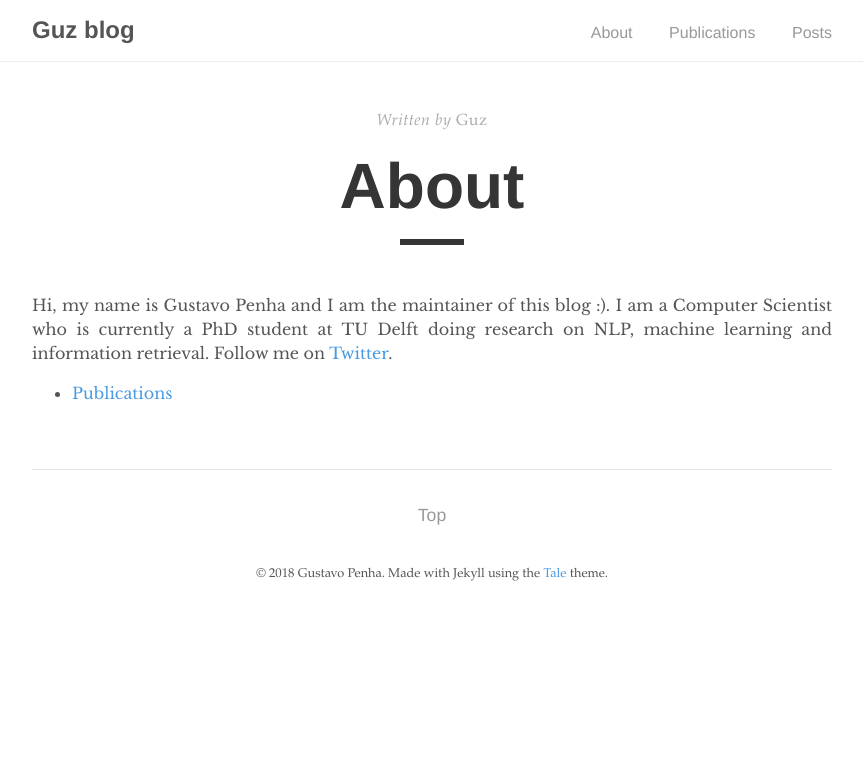
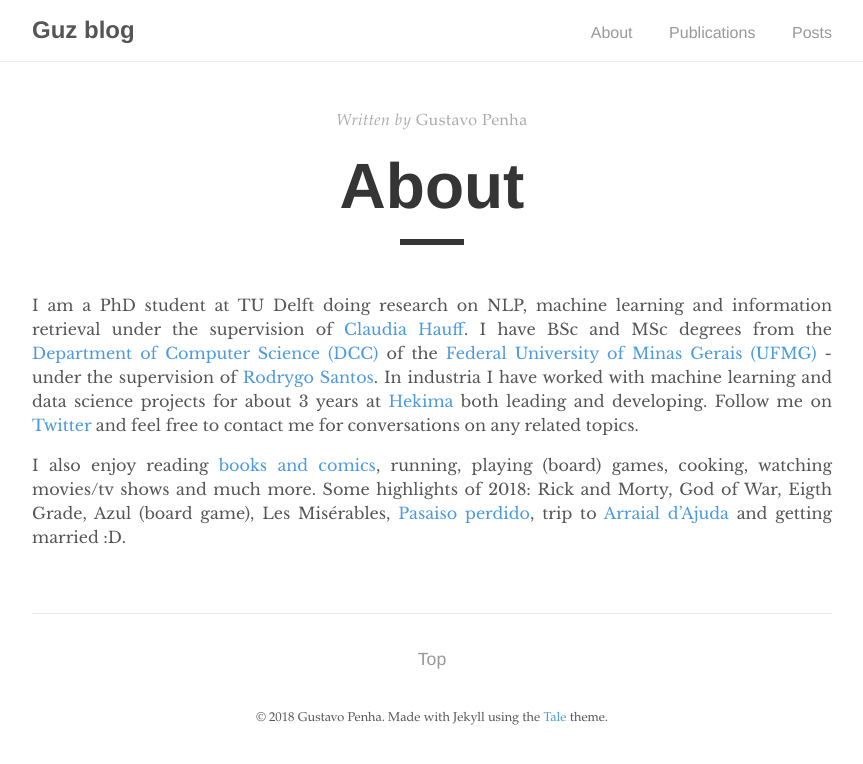
Before and after one commit to Guzpenha/guzblog_old, a Jekyll site: the page built from about.md, in a window 1280 px wide. Shown: the top 764 px of the page, without its empty margins (208-1071 px from the left). Built offline with Jekyll 4.4.1, drawn with Linux system fonts in a browser that asks for light colours.

Commit message:
Modifying about me page

```diff
--- a/about.md
+++ b/about.md
@@ -1,10 +1,10 @@
 ---
 layout: post
 title: "About"
-author: "Guz"
+author: "Gustavo Penha"
 permalink: /about/
 ---
 
-Hi, my name is Gustavo Penha and I am the maintainer of this blog :). I am a Computer Scientist who is currently a PhD student at TU Delft doing research on NLP, machine learning and information retrieval. Follow me on [Twitter](https://twitter.com/_Guz_).
+I am a PhD student at TU Delft doing research on NLP, machine learning and information retrieval under the supervision of [Claudia Hauff](https://chauff.github.io/){:target="_blank"}. I have BSc and MSc degrees from the [Department of Computer Science (DCC)](http://www.dcc.ufmg.br/){:target="_blank"} of the [Federal University of Minas Gerais (UFMG)](http://www.ufmg.br/){:target="_blank"} - under the supervision of [Rodrygo Santos](https://homepages.dcc.ufmg.br/~rodrygo/){:target="_blank"}. In industria I have worked with machine learning and data science projects for about 3 years at [Hekima](http://www.hekima.com/en/){:target="_blank"} both leading and developing. Follow me on [Twitter](https://twitter.com/_Guz_){:target="_blank"} and feel free to contact me for conversations on any related topics.
 
-* [Publications](https://scholar.google.com.br/citations?user=kfDXd2MAAAAJ)
+I also enjoy reading [books and comics](https://www.goodreads.com/user/show/34031187-gustavo-penha){:target="_blank"}, running, playing (board) games, cooking, watching movies/tv shows and much more. Some highlights of 2018: Rick and Morty, God of War, Eigth Grade, Azul (board game), Les Misérables, [Pasaiso perdido](https://www.goodreads.com/book/show/39789831-para-so-perdido){:target="_blank"}, trip to [Arraial d'Ajuda](https://photos.app.goo.gl/Qv3f4b3WjdK3LZjz7){:target="_blank"} and getting married :D.
```
